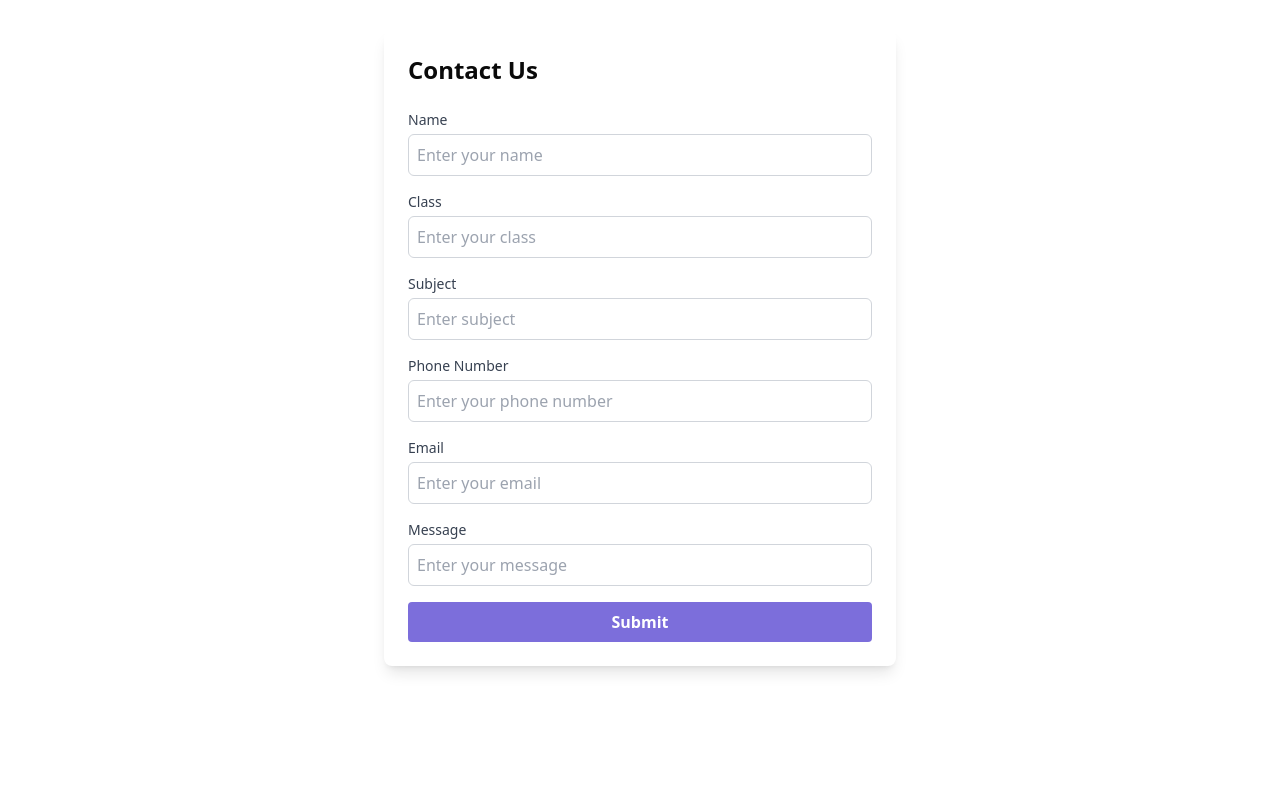
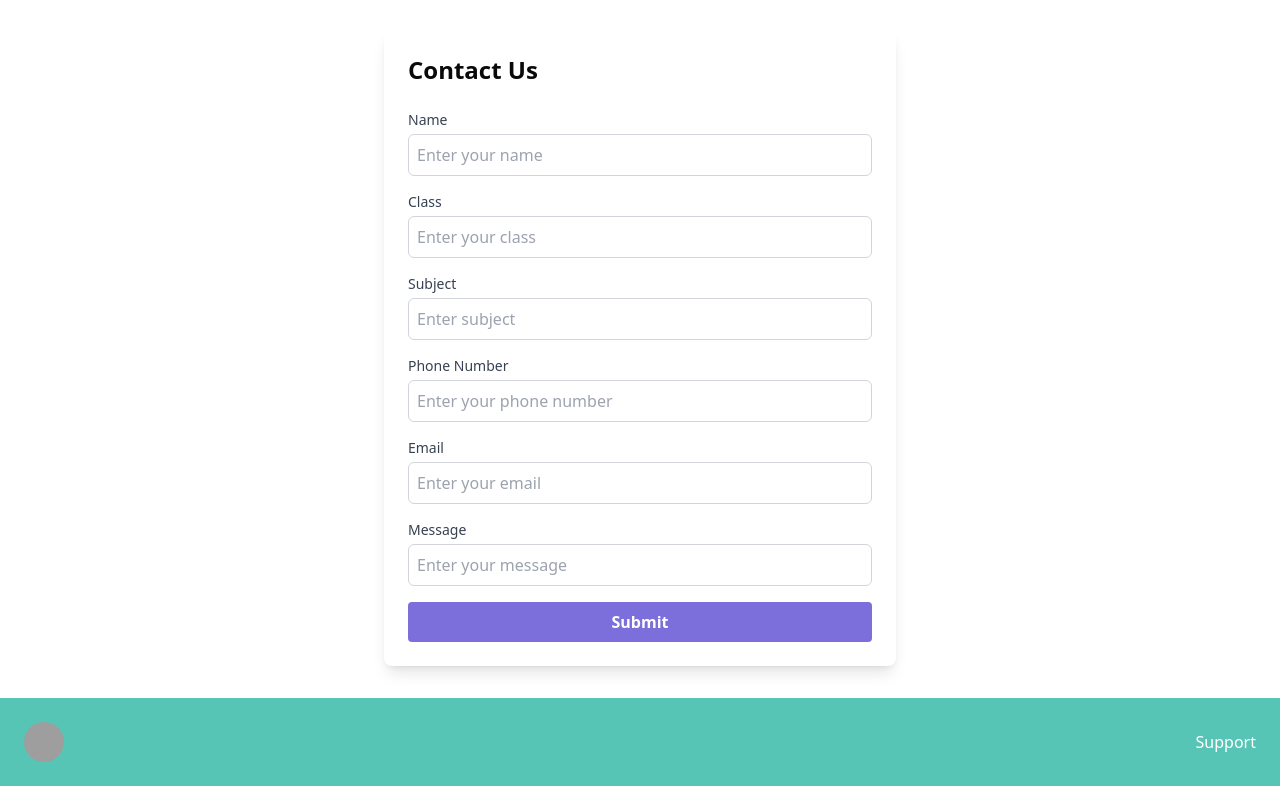
Before and after one commit to khushwant1234/tutor, a Next.js app: page /About in a window 1280 px wide. Shown: the part 506-1292 px from the top of the page. Before the commit the page ends 1204 px from the top, so only its background shows below. Built offline with nearby package versions, Linux system fonts and the light colour scheme; grey boxes are pictures that could not be loaded.

Commit message:
added footer to 2 pages

```diff
--- a/app/About/page.tsx
+++ b/app/About/page.tsx
@@ -3,6 +3,7 @@ import React from "react";
 import Navbar from "@/components/home/Navbar";
 import ContactForm from "@/components/ContactForm";
 import Image from "next/image";
+import Footer from "@/components/footer/Footer";
 
 const page = () => {
   return (
@@ -44,6 +45,7 @@ const page = () => {
       <div className="mt-5">
         <ContactForm></ContactForm>
       </div>
+      <Footer></Footer>
     </div>
   );
 };
--- a/app/Courses/page.tsx
+++ b/app/Courses/page.tsx
@@ -2,6 +2,7 @@ import React from "react";
 import Navbar from "@/components/home/Navbar";
 import { Courses } from "@/data/Courses";
 import CourseCard from "@/components/courses/CourseCard";
+import Footer from "@/components/footer/Footer";
 
 const page = () => {
   return (
@@ -16,6 +17,7 @@ const page = () => {
           ></CourseCard>
         ))}
       </div>
+      <Footer></Footer>
     </div>
   );
 };
```
